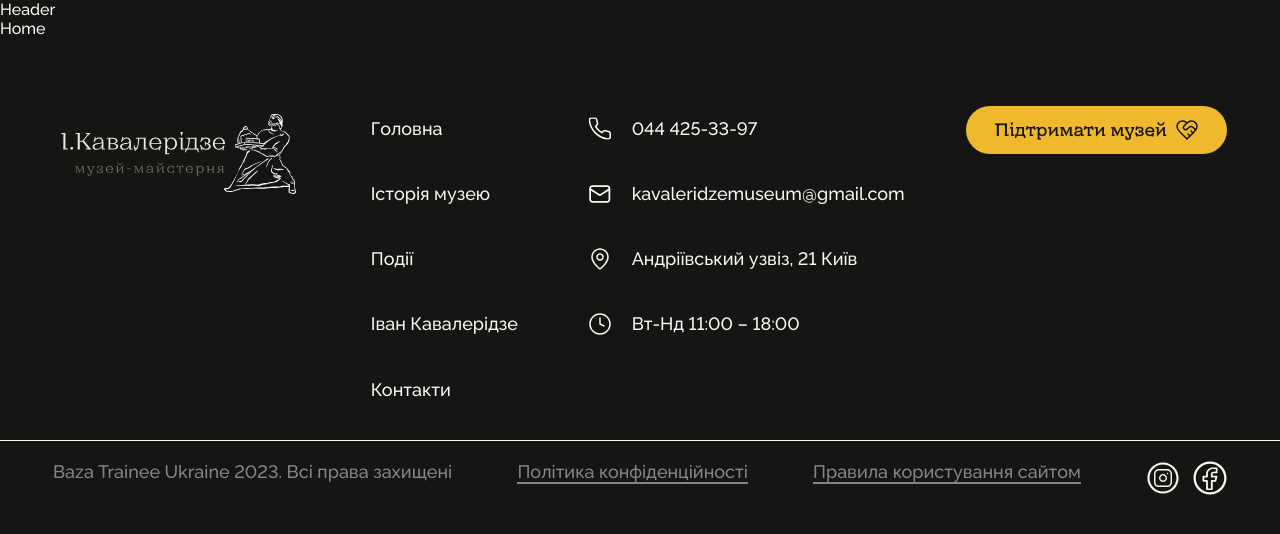
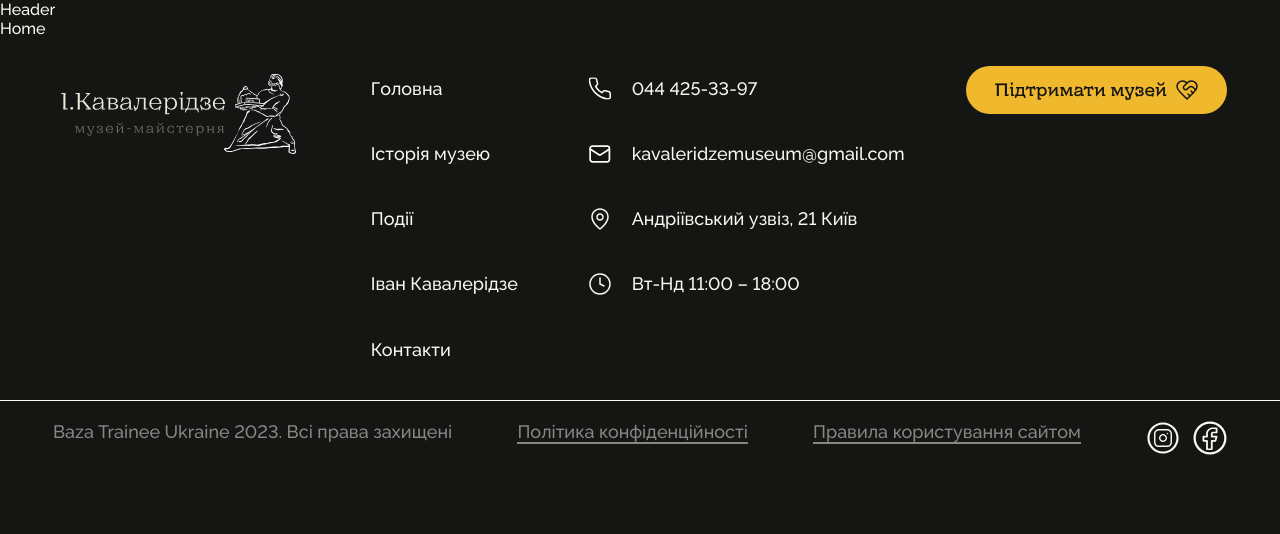
Before and after one commit to baza-trainee/kavaleridze, a React (Vite) app: page / in a window 1280 px wide. Shown: the top 534 px of the page. Built offline with nearby package versions, Linux system fonts and the light colour scheme.

Commit message:
refactor layout footer

```diff
--- a/src/components/Footer/Footer.tsx
+++ b/src/components/Footer/Footer.tsx
@@ -4,20 +4,14 @@ import { FooterBottom } from './FooterBottom.tsx';
 import { ListContacts, ListNavigation } from './FooterListItem.tsx';
 import { ButtonBlok, MainIconBlok } from './IconButton.tsx';
 import TabletFooter from './TabletFooter.tsx';
-import { FooterTop, Wrapper } from './styleComponents.tsx';
+import { FooterTop, WrapperFooter } from './styleComponents.tsx';
 
 export const Footer = () => {
   const theme = useTheme();
   const isTablet = useMediaQuery(theme.breakpoints.only('md'));
   return (
-    <Box
-      sx={{
-        maxWidth: '1490px',
-        margin: '0 auto',
-        py: 5,
-      }}
-      component={'footer'}>
-      <Wrapper>
+    <Box component={'footer'}>
+      <WrapperFooter>
         <FooterTop>
           {isTablet ? (
             <TabletFooter />
@@ -31,12 +25,11 @@ export const Footer = () => {
             </>
           )}
         </FooterTop>
-      </Wrapper>
+      </WrapperFooter>
       <Divider />
       {/* FooterBottom */}
-      <Wrapper>
-        <FooterBottom />
-      </Wrapper>
+
+      <FooterBottom />
     </Box>
   );
 };
--- a/src/components/Footer/FooterBottom.tsx
+++ b/src/components/Footer/FooterBottom.tsx
@@ -1,9 +1,10 @@
 import { Box, Link, Stack, styled } from '@mui/material';
 import SvgSpriteIcon from '../PrimaryButton/SvgSpriteIcon';
-import { TypographyList } from './styleComponents';
+import { TypographyList, WrapperFooter } from './styleComponents';
 
 const FooterBottomStyle = styled(Box)(({ theme }) => ({
   color: theme.palette.text.secondary,
+
   display: 'flex',
   justifyContent: 'space-between',
   padding: '20px 8px',
@@ -37,6 +38,7 @@ const TextLink = styled(Link)(({ theme }) => ({
 
 export const FooterBottom = () => {
   return (
+    <WrapperFooter>
       <FooterBottomStyle>
         <TypographyList>Baza Trainee Ukraine 2023. Всі права захищені</TypographyList>
         <TextLink href="#">
@@ -48,5 +50,6 @@ export const FooterBottom = () => {
           <SvgSpriteIcon svgSize={34} svgSpriteId={'facebook_icon'} />
         </Stack>
       </FooterBottomStyle>
+    </WrapperFooter>
   );
 };
--- a/src/components/Footer/FooterListItem.tsx
+++ b/src/components/Footer/FooterListItem.tsx
@@ -1,7 +1,6 @@
 import { List, ListItem, ListItemButton, ListItemIcon, ListItemText, styled } from '@mui/material';
 import { Link } from 'react-router-dom';
 
-import { listsItem } from './mock';
 import { SvgIconHover, TypographyList } from './styleComponents';
 
 interface IListTextProps {
@@ -14,6 +13,28 @@ interface IListLinkTextProps {
   href: string;
 }
 
+export const listsItem = [
+  {
+    href: '/',
+    title: 'Головна',
+  },
+  {
+    href: '/',
+    title: 'Історія музею',
+  },
+  {
+    href: '/',
+    title: 'Події',
+  },
+  {
+    href: '/',
+    title: 'Іван Кавалерідзе',
+  },
+  {
+    href: '/',
+    title: 'Контакти',
+  },
+];
 export const MyList = styled(List)(() => ({
   display: 'flex',
   flexDirection: 'column',
--- a/src/components/Footer/styleComponents.tsx
+++ b/src/components/Footer/styleComponents.tsx
@@ -1,7 +1,7 @@
 import { Box, SvgIcon, Typography, styled } from '@mui/material';
 import { ReactNode } from 'react';
 
-export const Wrapper = ({ children }: { children: ReactNode }) => <Box sx={{ maxWidth: '1190px', m: '0 auto' }}>{children}</Box>;
+export const WrapperFooter = ({ children }: { children: ReactNode }) => <Box sx={{ maxWidth: '1190px', m: '0 auto' }}>{children}</Box>;
 
 export const FooterTop = styled(Box)(({ theme }) => ({
   display: 'flex',
```
Lines whose indentation alone changed are shown as unchanged.
